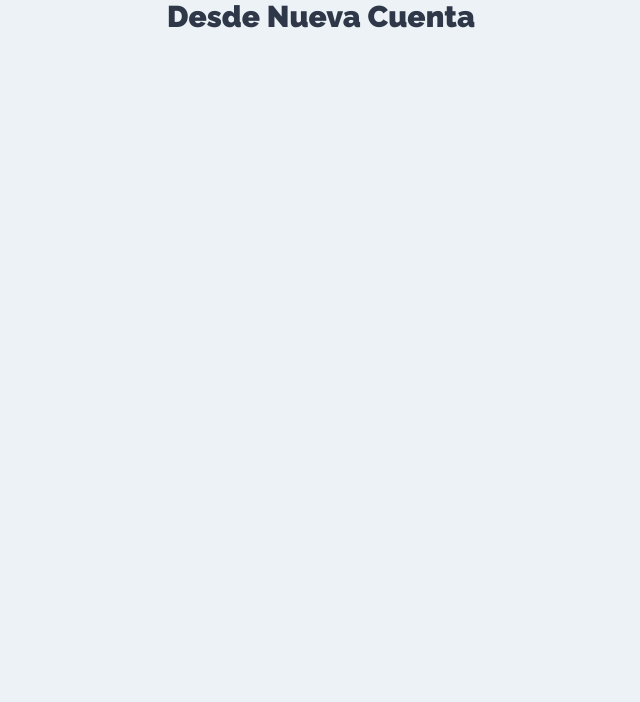
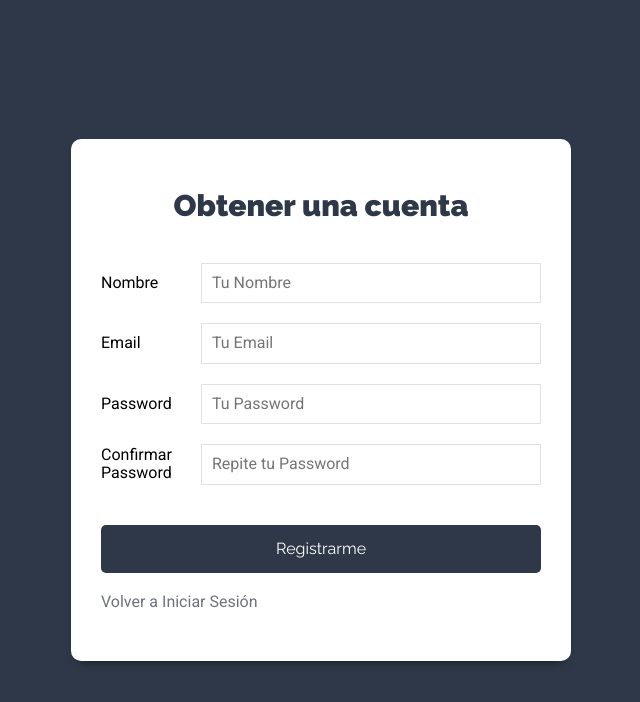
Before and after one commit to lucasjcordoba/MERNtasks, a React (Create React App) app: page /nueva-cuenta in a window 1280 px wide. Shown: the top 702 px of the page, without its empty margins (319-959 px from the left). Built offline with nearby package versions, Linux system fonts and the light colour scheme.

Commit message:
forms users

```diff
--- a/src/components/auth/NuevaCuenta.js
+++ b/src/components/auth/NuevaCuenta.js
@@ -1,8 +1,116 @@
-import React from 'react';
+import React, { useState } from 'react';
+import { Link } from 'react-router-dom';
 
 const NuevaCuenta = () => {
+
+    // State para iniciar sesión
+    const [usuario, guardarUsuario] = useState({
+        nombre: '',
+        email: '',
+        password: '',
+        confirmar: ''
+    });
+
+    // Extraer usuario
+    const { nombre, email, password, confirmar } = usuario
+
+    const onChange = e => {
+        guardarUsuario({
+            ...usuario,
+            [e.target.name] : e.target.value
+        })
+    }
+
+    // Cuando el usuario quiere iniciar sesión
+    const onSubmit = e => {
+        e.preventDefault();
+
+        // Validar que no haya campos vacíos
+
+        // Password mínimo de 6 caracteres
+
+        // Los dos passwords son iguales
+
+        // Pasarlo al action
+    }
+
     return (
-        <h1>Desde Nueva Cuenta</h1>
+        <div className="form-usuario">
+            <div className="contenedor-form sombra-dark">
+                <h1>Obtener una cuenta</h1>
+
+                <form
+                    unSubmit={onSubmit}
+                >
+                    <div className="campo-form">
+                        <label htmlFor="nombre">Nombre</label>
+                        <input
+                            type="text"
+                            id="nombre"
+                            name="nombre"
+                            value={nombre}
+                            placeholder="Tu Nombre"
+                            onChange={onChange}
+                        />
+
+                    </div>
+
+                    <div className="campo-form">
+                        <label htmlFor="email">Email</label>
+                        <input
+                            type="email"
+                            id="email"
+                            name="email"
+                            value={email}
+                            placeholder="Tu Email"
+                            onChange={onChange}
+                        />
+
+                    </div>
+
+                    <div className="campo-form">
+                        <label htmlFor="password">Password</label>
+                        <input
+                            type="password"
+                            id="password"
+                            name="password"
+                            value={password}
+                            placeholder="Tu Password"
+                            onChange={onChange}
+                        />
+
+                    </div>
+
+                    <div className="campo-form">
+                        <label htmlFor="confirmar">Confirmar Password</label>
+                        <input
+                            type="password"
+                            id="confirmar"
+                            name="confirmar"
+                            value={confirmar}
+                            placeholder="Repite tu Password"
+                            onChange={onChange}
+                        />
+
+                    </div>
+
+                    <div className="campo-form">
+                        <input
+                            type="submit"
+                            className="btn btn-primario btn-block"
+                            value="Registrarme"
+                        />
+
+                    </div>
+                </form>
+
+                <Link to={'/'} className="enlace-cuenta" >
+                    Volver a Iniciar Sesión
+                </Link>
+
+            </div>
+
+        </div>
      );
 }
 
```
